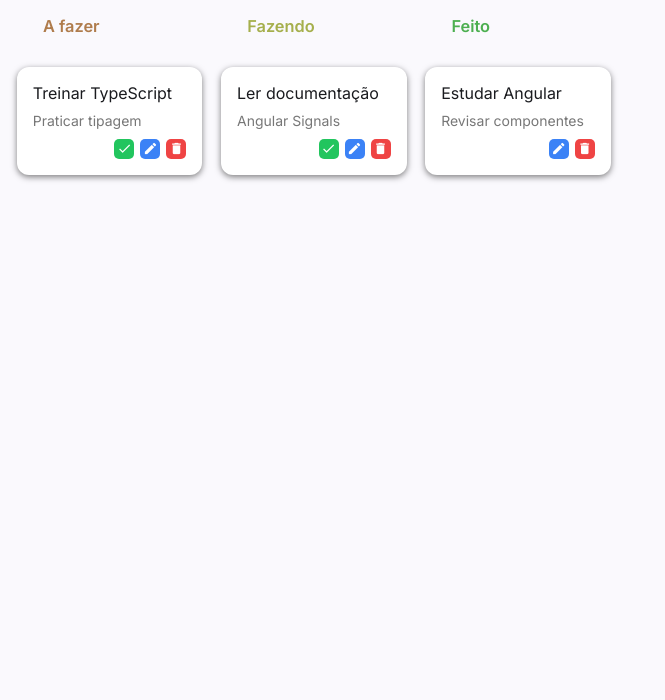
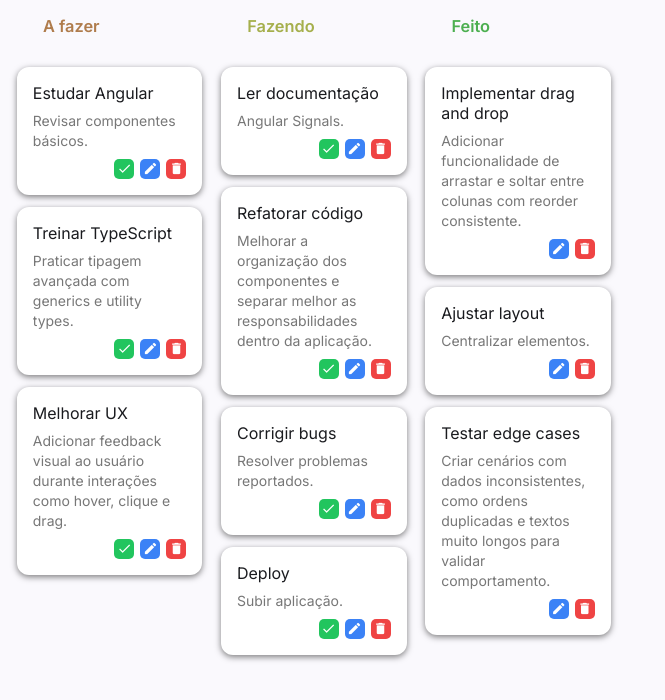
Before and after one commit to acgon/taskmaster, an Angular app in the folder front/: page / in a window 1280 px wide. Shown: the top 700 px of the page, without its empty margins (0-665 px from the left). Built offline with nearby package versions, Linux system fonts and the light colour scheme.

Commit message:
Correção de bugs e alterações no mock para melhorar os testes

```diff
--- a/front/src/app/features/tasks/components/task/task.component.scss
+++ b/front/src/app/features/tasks/components/task/task.component.scss
@@ -25,7 +25,8 @@
   margin: 0;
   font-size: 14px;
   color: #777;
-  max-height: 50%;
+  width: 100%;
+  overflow-wrap: break-word;
   overflow-y: auto;
 }
 
--- a/front/src/app/features/tasks/data/mocks/tasks.mock.ts
+++ b/front/src/app/features/tasks/data/mocks/tasks.mock.ts
@@ -4,22 +4,71 @@ export const TASKS_MOCK: TaskModel[] = [
   {
     id: 1,
     title: 'Estudar Angular',
-    description: 'Revisar componentes',
-    status: 'done',
+    description: 'Revisar componentes básicos.',
+    status: 'todo',
     order: 0
   },
   {
     id: 2,
     title: 'Treinar TypeScript',
-    description: 'Praticar tipagem',
+    description: 'Praticar tipagem avançada com generics e utility types.',
     status: 'todo',
-    order: 0
+    order: 0 // duplicado
   },
   {
     id: 3,
     title: 'Ler documentação',
-    description: 'Angular Signals',
+    description: 'Angular Signals.',
     status: 'doing',
     order: 0
+  },
+  {
+    id: 4,
+    title: 'Refatorar código',
+    description: 'Melhorar a organização dos componentes e separar melhor as responsabilidades dentro da aplicação.',
+    status: 'doing',
+    order: 1
+  },
+  {
+    id: 5,
+    title: 'Corrigir bugs',
+    description: 'Resolver problemas reportados.',
+    status: 'doing',
+    order: 1 // duplicado
+  },
+  {
+    id: 6,
+    title: 'Implementar drag and drop',
+    description: 'Adicionar funcionalidade de arrastar e soltar entre colunas com reorder consistente.',
+    status: 'done',
+    order: 0
+  },
+  {
+    id: 7,
+    title: 'Ajustar layout',
+    description: 'Centralizar elementos.',
+    status: 'done',
+    order: 0 // duplicado
+  },
+  {
+    id: 8,
+    title: 'Melhorar UX',
+    description: 'Adicionar feedback visual ao usuário durante interações como hover, clique e drag.',
+    status: 'todo',
+    order: 2
+  },
+  {
+    id: 9,
+    title: 'Testar edge cases',
+    description: 'Criar cenários com dados inconsistentes, como ordens duplicadas e textos muito longos para validar comportamento.',
+    status: 'done',
+    order: 2
+  },
+  {
+    id: 10,
+    title: 'Deploy',
+    description: 'Subir aplicação.',
+    status: 'doing',
+    order: 2
   }
 ];
```
